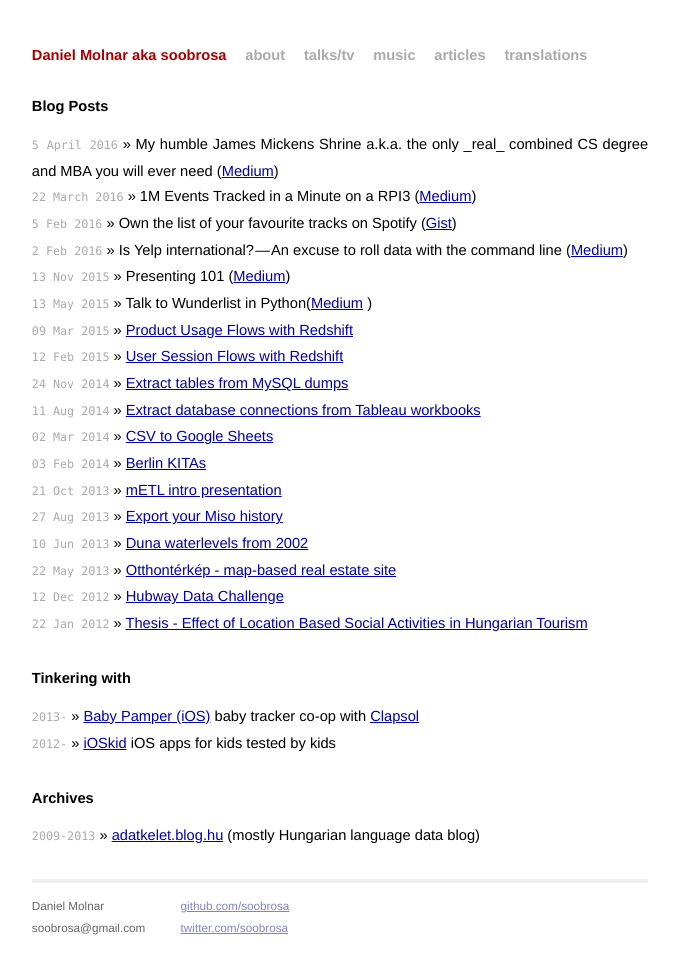
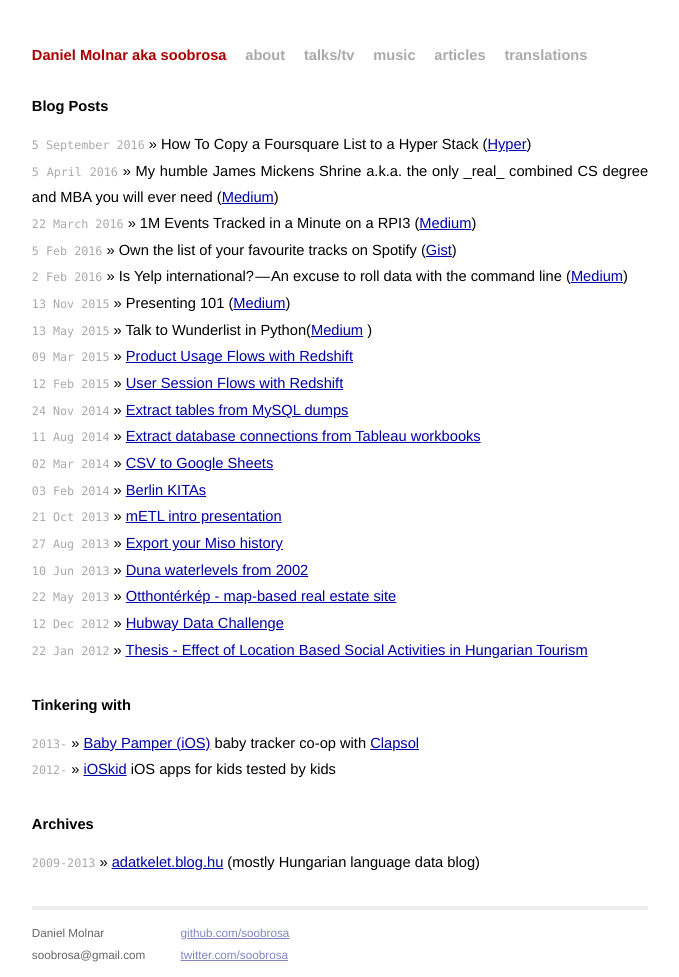
Before and after one commit to mojombo/mojombo.github.io, a Jekyll site: the page built from index.html, in a window 1280 px wide. Shown: the whole page, without its empty margins (300-979 px from the left). Built offline with Jekyll 4.4.1, drawn with Linux system fonts in a browser that asks for light colours; before the commit the page ends 951 px from its top, so only the background shows below that.

Commit message:
Update index.html

```diff
--- a/index.html
+++ b/index.html
@@ -6,6 +6,7 @@
 <div id="home">
   <h1>Blog Posts</h1>
   <ul class="posts">
+    <li><span>5 September 2016</span> &raquo; How To Copy a Foursquare List to a Hyper Stack  (<a href="http://community.hyperrr.co/t/how-to-copy-a-foursquare-list-to-a-hyper-stack/48">Hyper</a>)
     <li><span>5 April 2016</span> &raquo; My humble James Mickens Shrine a.k.a. the only _real_ combined CS degree and MBA you will ever need (<a href="https://medium.com/@soobrosa/my-humble-james-mickens-shrine-a-k-a-the-only-real-combined-cs-degree-and-mba-you-will-ever-need-1f437f496d1c#.f281aaqbh">Medium</a>)
     <li><span>22 March 2016</span> &raquo; 1M Events Tracked in a Minute on a RPI3 (<a href="https://medium.com/@soobrosa/1m-events-tracked-in-a-minute-on-a-rpi3-b5fb824d90bf#.ubobs2rnk">Medium</a>)
     <li><span>5 Feb 2016</span> &raquo; Own the list of your favourite tracks on Spotify (<a href="https://gist.github.com/soobrosa/a6119b2ee35555c296f3">Gist</a>)
```
